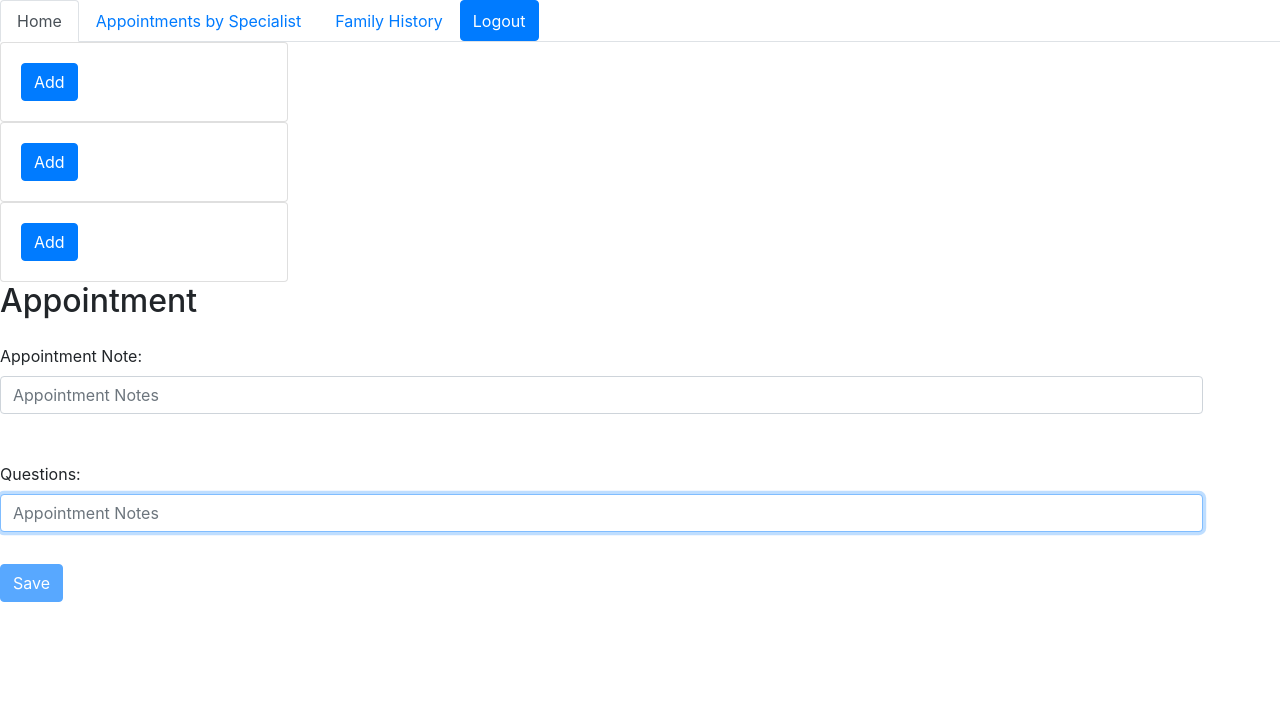
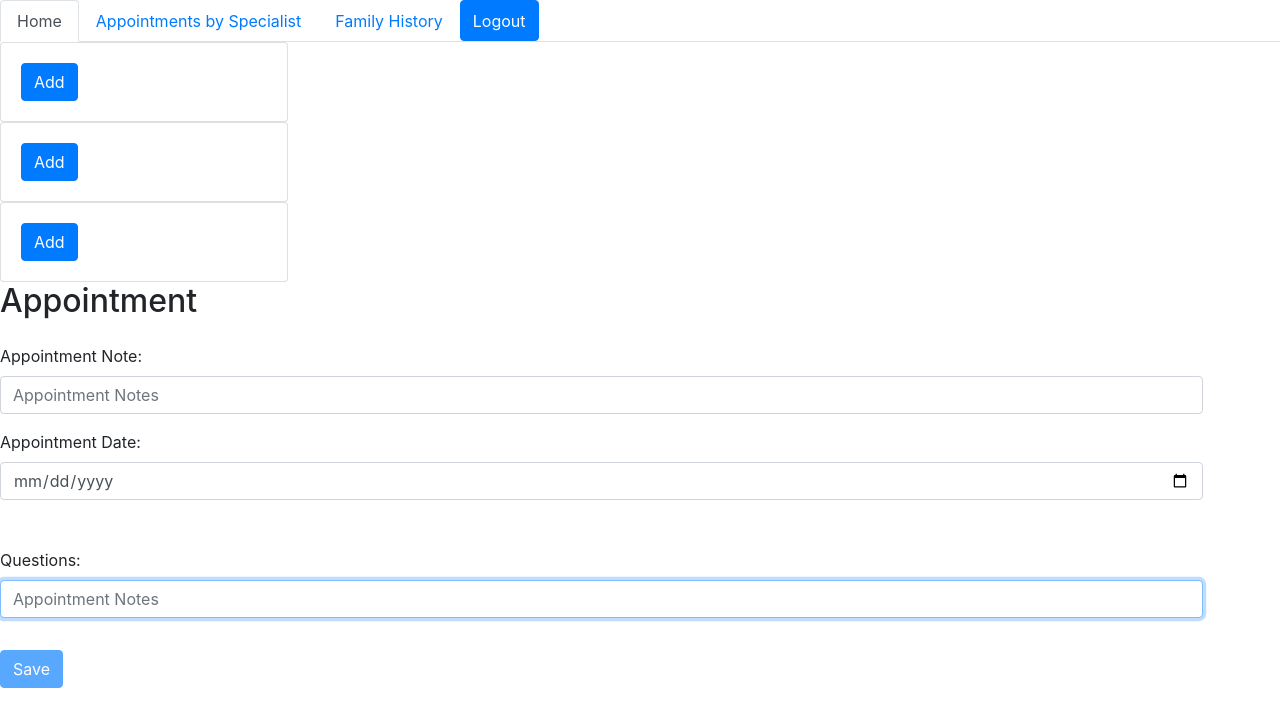
Before and after one commit to MegSemrad/nss-MeghanSemrad-Capstone1, a React (Create React App) app: page /AppointmentBySpecialist/create in a window 1280 px wide. Shown: the top 726 px of the page. Built offline with nearby package versions, Linux system fonts and the light colour scheme; no server answers; sample sign-in values are in the browser's storage.

Commit message:
added calendar to appt form

```diff
--- a/src/components/rightsideDashboardSection/appointmentsBySpecialist/AppointmentBySpecialistDetail.js
+++ b/src/components/rightsideDashboardSection/appointmentsBySpecialist/AppointmentBySpecialistDetail.js
@@ -30,8 +30,8 @@ const handleRelease = () => {
   return (
     <section className="appointmentBySpecialist">
       <h3 className="appointmentBySpecialist__name">{appointmentBySpecialist.specialistType?.speciality}</h3>
-      <div className="appointmentBySpecialist__breed">Appointment Note: {appointmentBySpecialist.appointmentNote}</div>
-      <div className="appointmentBySpecialist__location">Questions: {appointmentBySpecialist.specialistType?.questions}</div>
+      <div className="appointmentBySpecialist__appointmentNote__and__date">Appointment Note: {appointmentBySpecialist.appointmentNote} {appointmentBySpecialist.appointmentDate}</div>
+      <div className="appointmentBySpecialist__questions">Questions: {appointmentBySpecialist.specialistType?.questions}</div>
       <button onClick={handleRelease}>Delete</button>
       <button onClick={() => {
         history.push(`/AppointmentBySpecialist/edit/${appointmentBySpecialist.id}`)
--- a/src/components/rightsideDashboardSection/appointmentsBySpecialist/AppointmentBySpecialistForm.js
+++ b/src/components/rightsideDashboardSection/appointmentsBySpecialist/AppointmentBySpecialistForm.js
@@ -65,6 +65,12 @@ export const AppointmentBySpecialistForm = () => {
             onChange={handleControlledInputChange}
             value={appointmentsBySpecialist.appointmentNote}/>
           </div>
+          <div className="form-group">
+            <label htmlFor="appointmentDate">Appointment Date: </label>
+            <input type="date" id="appointmentDate" required autoFocus className="form-control"
+            onChange={handleControlledInputChange}
+            value={appointmentsBySpecialist.appointmentDate}/>
+          </div>
         </fieldset>
         <fieldset>
           <div className="form-group">
```
